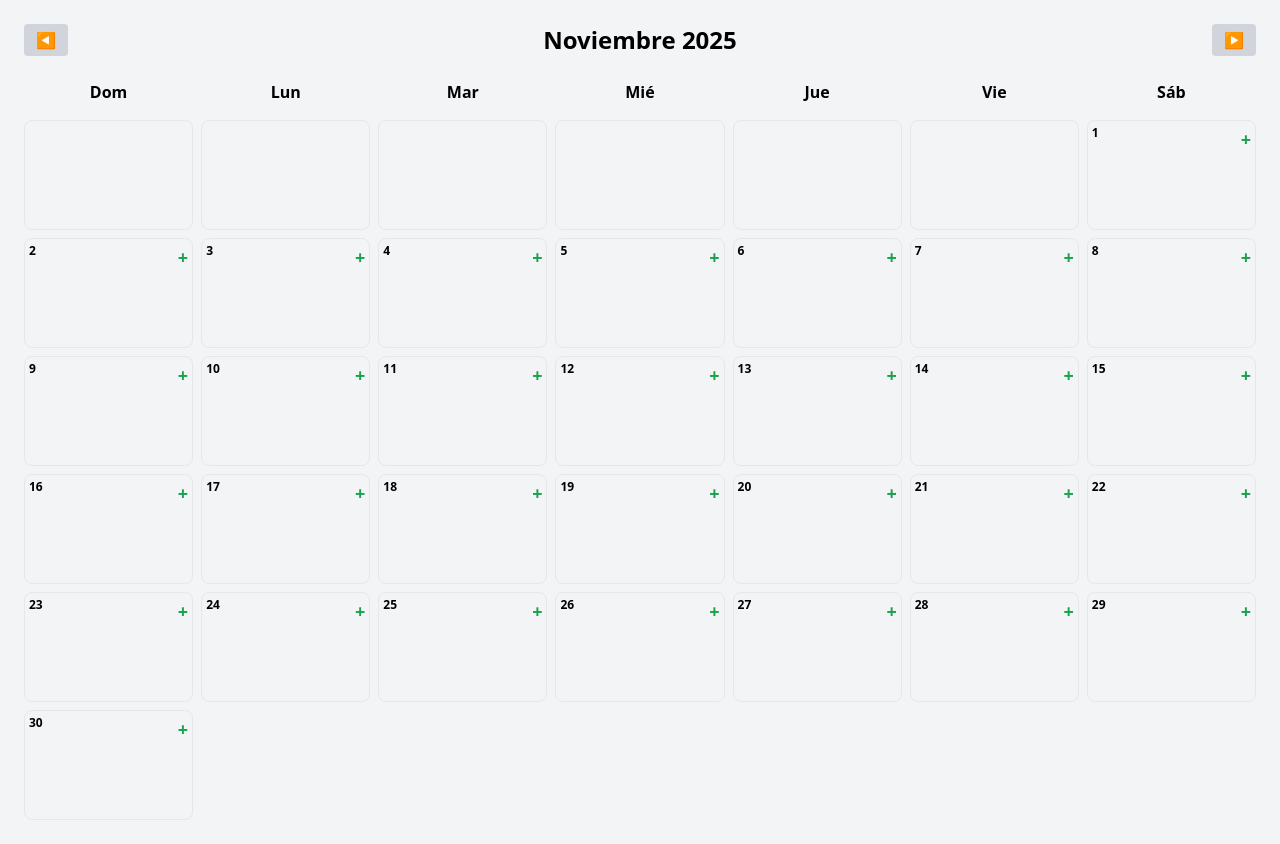
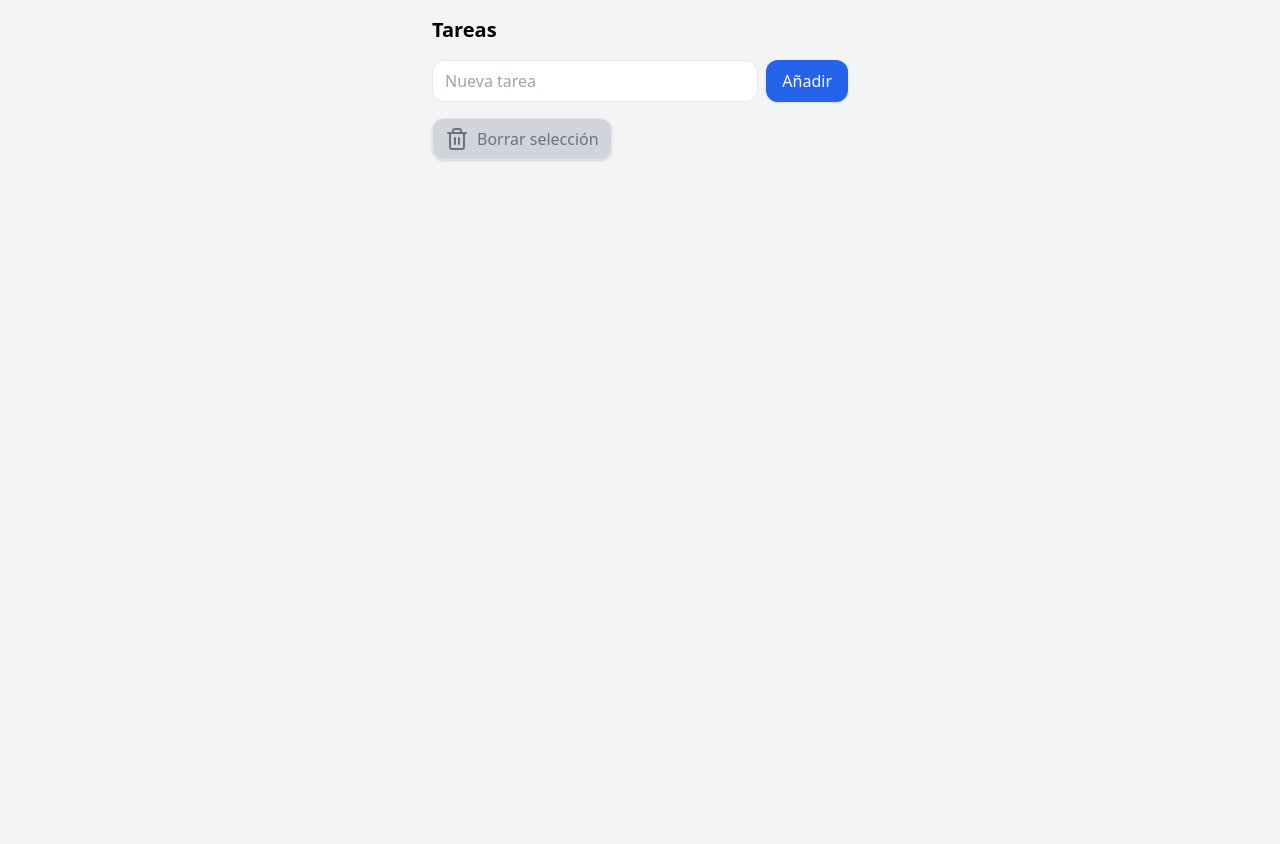
Before and after one commit to Nestum447/Task-weekly, a React (Vite) app: page / in a window 1280 px wide. After the commit the page ends 800 px from the top, so only its background shows below. Built offline with nearby package versions, Linux system fonts and the light colour scheme.

Commit message:
Update App.jsx

```diff
--- a/src/App.jsx
+++ b/src/App.jsx
@@ -1,175 +1,66 @@
-import { useState, useEffect } from "react";
+import React, { useState } from "react";
+import { Trash2 } from "lucide-react";
 
-export default function App() {
-  const [currentMonth, setCurrentMonth] = useState(() => {
-    const saved = localStorage.getItem("calendar-month");
-    return saved ? JSON.parse(saved) : new Date().getMonth();
-  });
+export default function TodoCalendar() {
+  const [tasks, setTasks] = useState([]);
+  const [selectedTaskId, setSelectedTaskId] = useState(null);
+  const [newTask, setNewTask] = useState("");
 
-  const [currentYear, setCurrentYear] = useState(() => {
-    const saved = localStorage.getItem("calendar-year");
-    return saved ? JSON.parse(saved) : new Date().getFullYear();
-  });
-
-  const [tasks, setTasks] = useState(() => {
-    const saved = localStorage.getItem("tasks-month");
-    return saved ? JSON.parse(saved) : [];
-  });
-
-  const [dragTask, setDragTask] = useState(null);
-
-  useEffect(() => {
-    localStorage.setItem("calendar-month", JSON.stringify(currentMonth));
-    localStorage.setItem("calendar-year", JSON.stringify(currentYear));
-  }, [currentMonth, currentYear]);
-
-  useEffect(() => {
-    localStorage.setItem("tasks-month", JSON.stringify(tasks));
-  }, [tasks]);
-
-  const date = new Date(currentYear, currentMonth);
-  const monthName = date.toLocaleString("es-ES", { month: "long" });
-
-  const firstDay = new Date(currentYear, currentMonth, 1);
-  const lastDay = new Date(currentYear, currentMonth + 1, 0);
-  const daysInMonth = lastDay.getDate();
-  const startWeekday = firstDay.getDay();
-
-  const addTask = (day) => {
-    const text = prompt("Nueva tarea:");
-    if (!text) return;
-
-    setTasks([
-      ...tasks,
-      {
-        id: Date.now(),
-        text,
-        day,
-        month: currentMonth,
-        year: currentYear,
-        done: false,
-      },
-    ]);
+  const addTask = () => {
+    if (!newTask.trim()) return;
+    const id = Date.now();
+    setTasks([...tasks, { id, text: newTask }]);
+    setNewTask("");
   };
 
-  const deleteTask = (id) => {
-    setTasks(tasks.filter((t) => t.id !== id));
+  const deleteSelectedTask = () => {
+    if (!selectedTaskId) return;
+    setTasks(tasks.filter((t) => t.id !== selectedTaskId));
+    setSelectedTaskId(null);
   };
 
-  const toggleDone = (id) => {
-    setTasks(tasks.map((t) =>
-      t.id === id ? { ...t, done: !t.done } : t
-    ));
-  };
+  return (
+    <div className="p-4 max-w-md mx-auto space-y-4">
+      <h1 className="text-xl font-bold">Tareas</h1>
 
-  const handleDragStart = (task) => setDragTask(task);
-
-  const handleDrop = (day) => {
-    if (!dragTask) return;
-
-    setTasks(
-      tasks.map((t) =>
-        t.id === dragTask.id
-          ? { ...t, day, month: currentMonth, year: currentYear }
-          : t
-      )
-    );
-
-    setDragTask(null);
-  };
-
-  const nextMonth = () => {
-    if (currentMonth === 11) {
-      setCurrentMonth(0);
-      setCurrentYear(currentYear + 1);
-    } else setCurrentMonth(currentMonth + 1);
-  };
-
-  const prevMonth = () => {
-    if (currentMonth === 0) {
-      setCurrentMonth(11);
-      setCurrentYear(currentYear - 1);
-    } else setCurrentMonth(currentMonth - 1);
-  };
-
-  const gridDays = [];
-  for (let i = 0; i < startWeekday; i++) gridDays.push(null);
-  for (let d = 1; d <= daysInMonth; d++) gridDays.push(d);
-
-  return (
-    <div className="p-6 font-sans">
-      <div className="flex justify-between items-center mb-4">
-        <button onClick={prevMonth} className="px-3 py-1 bg-gray-300 rounded">◀</button>
-        <h2 className="text-2xl font-bold text-center capitalize">
-          {monthName} {currentYear}
-        </h2>
-        <button onClick={nextMonth} className="px-3 py-1 bg-gray-300 rounded">▶</button>
+      {/* Input */}
+      <div className="flex gap-2">
+        <input
+          className="border rounded-xl px-3 py-2 w-full"
+          placeholder="Nueva tarea"
+          value={newTask}
+          onChange={(e) => setNewTask(e.target.value)}
+        />
+        <button
+          onClick={addTask}
+          className="px-4 py-2 bg-blue-600 text-white rounded-xl shadow"
+        >
+          Añadir
+        </button>
       </div>
 
-      <div className="grid grid-cols-7 gap-2 text-center font-semibold mb-2">
-        {["Dom", "Lun", "Mar", "Mié", "Jue", "Vie", "Sáb"].map((d) => (
-          <div key={d} className="p-2">{d}</div>
-        ))}
-      </div>
+      {/* Button delete selected (always visible, small icon on mobile) */}
+      <button
+        onClick={deleteSelectedTask}
+        disabled={!selectedTaskId}
+        className={`flex items-center gap-2 px-3 py-2 rounded-xl shadow border w-fit
+        ${selectedTaskId ? "bg-red-600 text-white" : "bg-gray-300 text-gray-500"}
+      `}
+      >
+        <Trash2 className="w-5 h-5 sm:w-6 sm:h-6" />
+        <span className="hidden sm:block">Borrar selección</span>
+      </button>
 
-      <div className="grid grid-cols-7 gap-2">
-        {gridDays.map((day, index) => (
+      {/* Task List */}
+      <div className="space-y-2">
+        {tasks.map((task) => (
           <div
-            key={index}
-            onDragOver={(e) => e.preventDefault()}
-            onDrop={() => day && handleDrop(day)}
-            className="border rounded-lg min-h-[110px] p-1 bg-gray-100 overflow-hidden"
+            key={task.id}
+            onClick={() => setSelectedTaskId(task.id)}
+            className={`p-3 rounded-xl border shadow cursor-pointer flex justify-between items-center
+              ${selectedTaskId === task.id ? "bg-blue-100 border-blue-400" : "bg-white"}`}
           >
-            {day && (
-              <div className="font-bold mb-1 flex justify-between text-xs">
-                <span>{day}</span>
-                <button
-                  onClick={() => addTask(day)}
-                  className="text-green-600 text-lg"
-                >
-                  +
-                </button>
-              </div>
-            )}
-
-            {tasks
-              .filter(
-                (t) =>
-                  t.day === day &&
-                  t.month === currentMonth &&
-                  t.year === currentYear
-              )
-              .map((task) => (
-                <div
-                  key={task.id}
-                  draggable
-                  onDragStart={() => handleDragStart(task)}
-                  className={`bg-white p-1 mb-1 rounded shadow text-[10px] flex justify-between items-center ${
-                    task.done ? "line-through" : ""
-                  }`}
-                >
-                  <div
-                    onClick={() => toggleDone(task.id)}
-                    className="cursor-pointer flex items-center gap-1"
-                  >
-                    <input
-                      type="checkbox"
-                      checked={task.done}
-                      readOnly
-                      className="scale-75"
-                    />
-                    <span className="truncate w-20">{task.text}</span>
-                  </div>
-
-                  {/* ⭐ BOTÓN BORRAR */}
-                  <button
-                    onClick={() => deleteTask(task.id)}
-                    className="text-white bg-red-500 px-1 rounded text-xs"
-                  >
-                    Borrar
-                  </button>
-                </div>
-              ))}
+            <span>{task.text}</span>
           </div>
         ))}
       </div>
```
